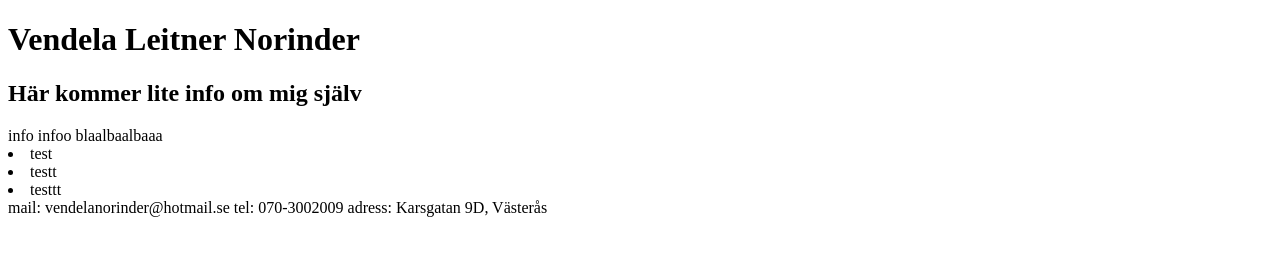
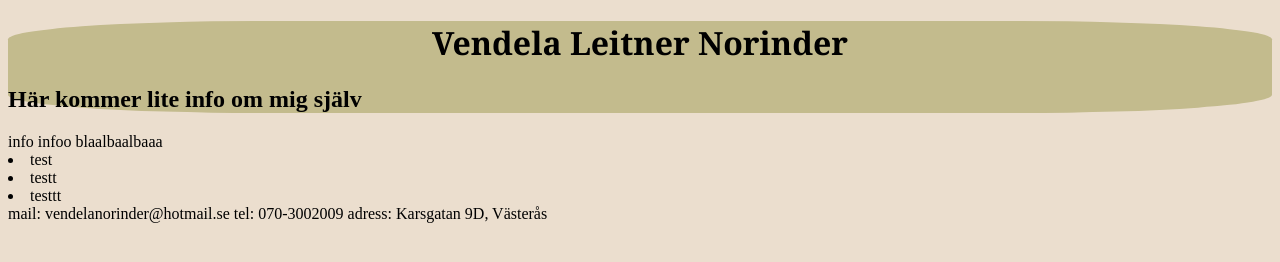
Before and after one commit to veleii/-vning-3, a plain HTML site: page index.html in a window 1280 px wide. Drawn offline with Linux system fonts and the light colour scheme.

Commit message:
uppdaterad

```diff
--- a/index.html
+++ b/index.html
@@ -1,6 +1,7 @@
 <!DOCTYPE html>
 <html lang="en">
 <head>
+    <link rel="stylesheet" href="style.css">
     <meta charset="UTF-8">
     <meta name="viewport" content="width=device-width, initial-scale=1.0">
     <title>Vendela Leitner Norinder</title>
--- /dev/null
+++ b/style.css
@@ -0,0 +1,17 @@
+body {
+    background-color: rgb(235, 222, 206);
+}
+
+header {
+    background-color: rgb(195, 187, 141);
+    border-radius: 20%;
+}
+article {
+
+
+}
+
+h1 {
+   text-align: center;
+    font-family: Cambria, Cochin, Georgia, Times, 'Times New Roman', serif;
+}
```
